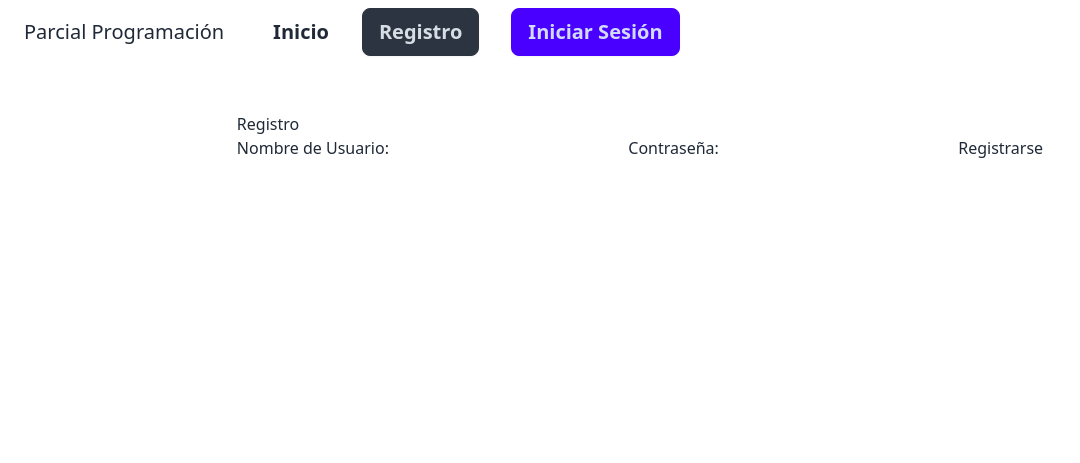
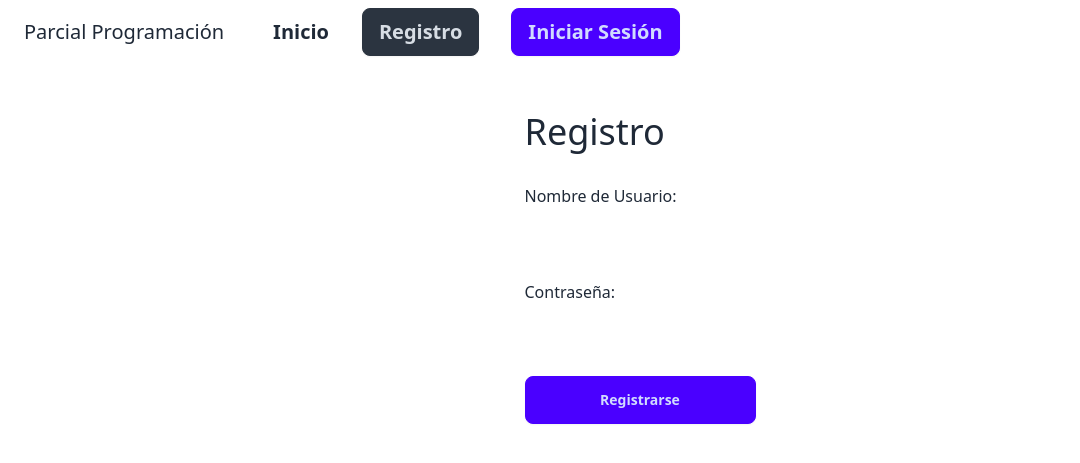
Before and after one commit to Ale-SaP/ParcialProgramacion3, a PHP site: page /index.php?modulo=ansp_registro in a window 1280 px wide. Shown: the top 463 px of the page, without its empty margins (0-1080 px from the left). Run offline with PHP 8.4, Linux system fonts and the light colour scheme; some libraries are stand-ins or nearby versions.

Commit message:
fix registro

```diff
--- a/ansp_php/ansp_modulos/ansp_registro.php
+++ b/ansp_php/ansp_modulos/ansp_registro.php
@@ -18,17 +18,22 @@ if ($_SERVER['REQUEST_METHOD'] === 'POST') {
 ?>
 
 <section id="registro" class="section">
-    <h2>Registro</h2>
+    <h2 class="text-4xl">Registro</h2>
     <?php if (isset($error_message)): ?>
-        <p style="color:red;"><?php echo htmlspecialchars($error_message); ?></p>
+        <div role="alert" class="alert alert-error mb-4">
+            <svg xmlns="http://www.w3.org/2000/svg" class="h-6 w-6 shrink-0 stroke-current" fill="none" viewBox="0 0 24 24">
+                <path strokeLinecap="round" strokeLinejoin="round" strokeWidth="2" d="M6 18L18 6M6 6l12 12" />
+            </svg>
+            <span><?php echo htmlspecialchars($error_message); ?></span>
+        </div>
     <?php endif; ?>
-    <form action="index.php?modulo=ansp_registro" method="POST">
-        <label for="nombre">Nombre de Usuario:</label>
-        <input type="text" id="nombre" name="nombre" required>
+    <form action="index.php?modulo=ansp_registro" method="POST" class="flex flex-col input-primary">
+        <label for="nombre" class="mt-8">Nombre de Usuario:</label>
+        <input type="text" id="nombre" name="nombre" class="input-primary mb-4" required>
 
-        <label for="clave">Contraseña:</label>
-        <input type="password" id="clave" name="clave" required>
+        <label for="clave" class="mt-8">Contraseña:</label>
+        <input type="password" id="clave" name="clave" class="input-primary mb-4" required>
 
-        <button type="submit">Registrarse</button>
+        <button type="submit" class="mt-8 btn btn-primary">Registrarse</button>
     </form>
 </section>
```
